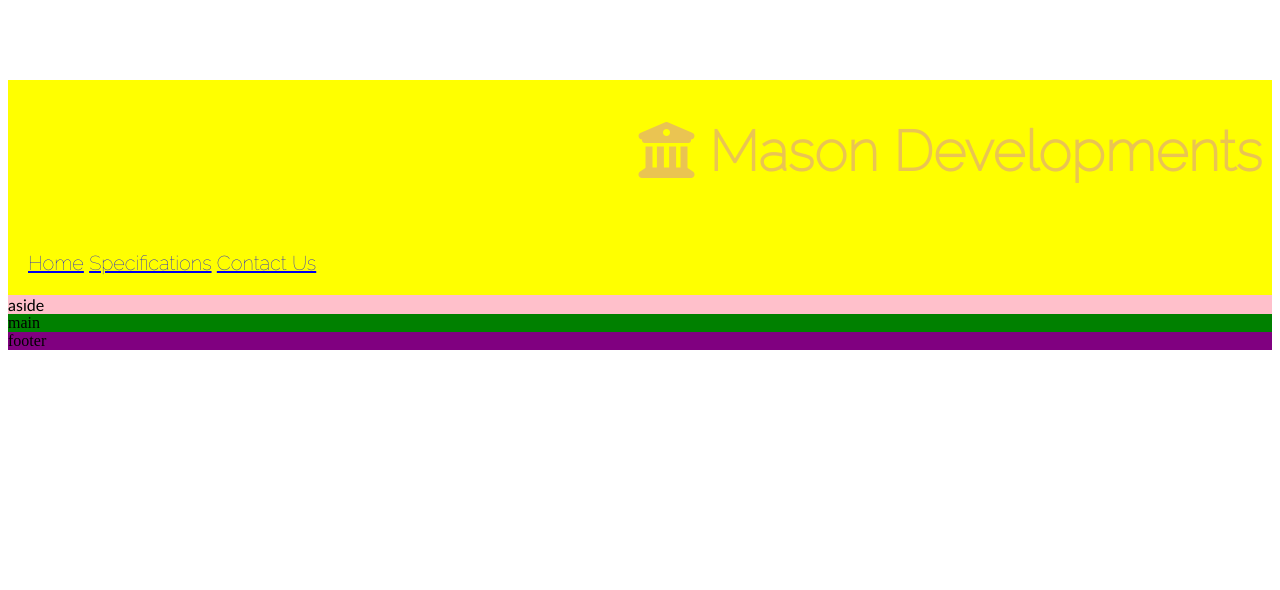
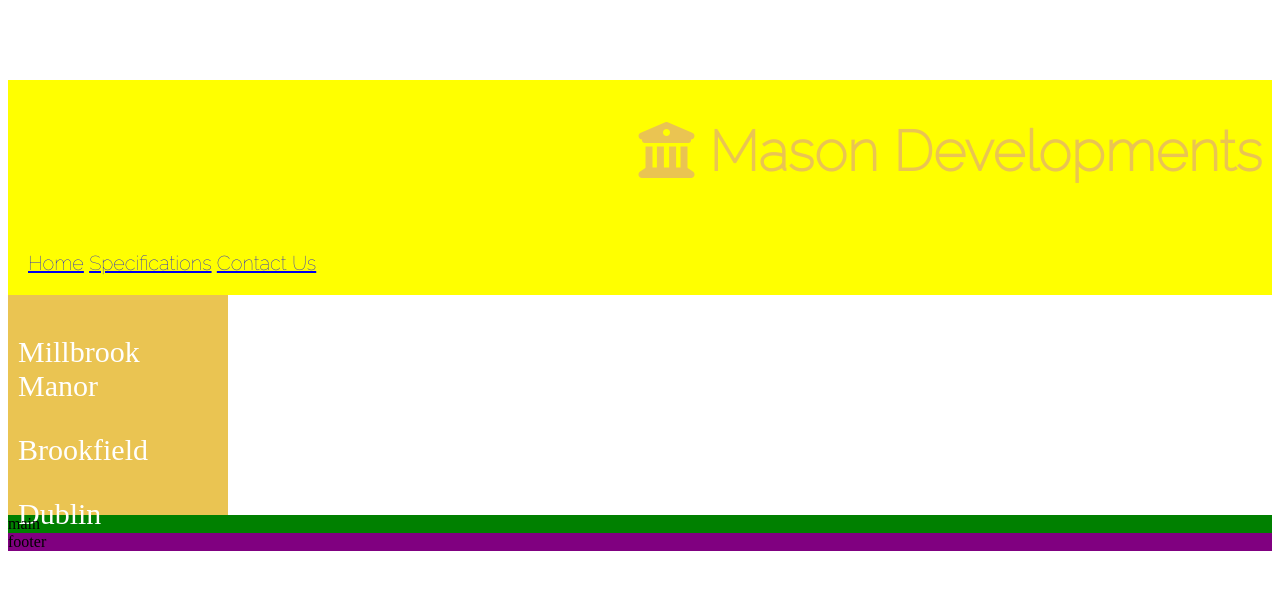
Before and after one commit to NBJIN/Mason-Dev, a plain HTML site: page index.html in a window 1280 px wide. Drawn offline with Linux system fonts and the light colour scheme.

Commit message:
add aside contentpg1

```diff
--- a/assets/css/style.css
+++ b/assets/css/style.css
@@ -68,7 +68,19 @@ hover {
  color: red;
 }
 
+.asidestyling {
+  font-family: Monotype Corsiva;
+  color: white;
+  font-size: 30px;
+  display: flex;
+  height: 200px;
+  width: 200px;
+  text-decoration: center;
+  justify-content: space-around;
+  background-color: #EAC452;
+  padding: 10px;
 
+}
 
 
   /**
--- a/index.html
+++ b/index.html
@@ -33,10 +33,12 @@
 </div>
 
 <div class="asidestyling">
-    <aside>
-aside
-    </aside>
-    </div>
+        <aside>
+            <p>Millbrook Manor</p>
+            <p>Brookfield</p>
+            <p>Dublin</p>
+            </aside>
+       </div>
     <div class="mainstyling">
     <main >
         main
@@ -63,11 +65,7 @@ footer
 
     </header>
 
-    <aside class="asidestyling">
-        <p>Millbrook Manor</p>
-        <p>Brookfield</p>
-        <p>Dublin</p>
-        </aside>
+
 
     <main>
         <h2>Welcome to Mason Developments Limited</h2>
```
